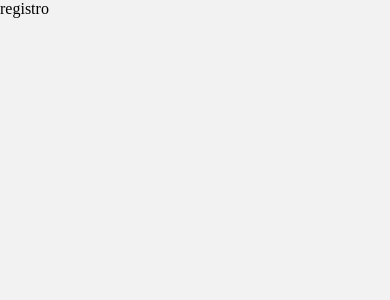
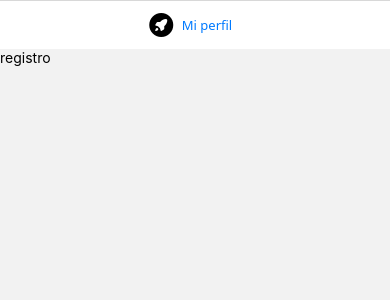
Before and after one commit to Matelavan/integrador-segunda-parte, a React Native app: screen /registro in a window 390 px wide. Shown: the top 300 px of the page. Built offline with nearby package versions, Linux system fonts and the light colour scheme; no server answers.

Commit message:
agregue tabNav, todavia no funciona el boton del perfil

```diff
--- a/src/navegacion/mainNav.js
+++ b/src/navegacion/mainNav.js
@@ -1,7 +1,9 @@
 import {Component} from 'react'
 import {NavigationContainer} from "@react-navigation/native"
 import {createNativeStackNavigator} from "@react-navigation/native-stack"
-import registro from "../screens/registro"
+import Registro from "../screens/registro"
+import TabNav from "./tabNav"
+
 
 const Stack = createNativeStackNavigator()
 export default class MainNav extends Component{
@@ -9,7 +11,8 @@ export default class MainNav extends Component{
         return(
             <NavigationContainer>
                 <Stack.Navigator>
-                    <Stack.Screen name = "registro" component = {registro} options = {{headerShown: false}}/>
+                    <Stack.Screen name = "registro" component = {Registro} options = {{headerShown: false}}/>
+                    <Stack.Screen name = "TabNav" component = {TabNav} options = {{headerShown: false}}/>
                 </Stack.Navigator>
             </NavigationContainer>
         )
--- a/src/navegacion/tabNav.js
+++ b/src/navegacion/tabNav.js
@@ -1,2 +1,19 @@
 import {Component} from 'react'
 import {createBottomTabNavigator} from "@react-navigation/bottom-tabs"
+import {Octicons} from "@expo/vector-icons"
+import {AntDesign} from "@expo/vector-icons"
+import MiPerfil from "../screens/miPerfil"
+
+
+const Tab = createBottomTabNavigator()
+
+export default class TabNav extends Component{
+    render(){
+        return(
+            <Tab.Navigator>
+                    <Tab.Screen name = "Mi perfil" component={MiPerfil} options = {{headerShown: false, tabBarIcon: () => <Octicons name= "feed-rocket" size= {24} color= "black"/>}}/>
+
+            </Tab.Navigator>
+        )
+    }
+}
--- /dev/null
+++ b/src/screens/miPerfil.js
@@ -0,0 +1,20 @@
+import {Text, View, TouchableOpacity, TextInput} from 'react-native'
+import {Component} from 'react'
+
+class MiPerfil extends Component {
+    constructor(props){
+        super(props)
+        this.state = {
+
+        }
+    }
+    componentDidMount(){
+
+    }
+    render(){
+        return(
+            <View><Text>Mi Perfil</Text></View>
+        )
+    }
+}
+export default MiPerfil
--- a/src/screens/registro.js
+++ b/src/screens/registro.js
@@ -1,24 +1,32 @@
 import {Text, View, TouchableOpacity, TextInput} from 'react-native'
 import {Component} from 'react'
 import {db, auth, storage} from "../components/firebase/config";
+import TabNav from "../navegacion/tabNav"
 
-class registro extends Component {
+class Registro extends Component {
     constructor(props){
         super(props)
         this.state = {
-
+            email: "",
+            contraseña: "",
+            nombre: ""
         }
     }
     componentDidMount(){
-
+        console.log(this.props)
+        auth.onAuthStateChanged((user) => {
+            if (user !== null) {
+                this.props.navigation.navigate
+            }
+        })
     }
     redireccionar(){
         this.props.navigate("login")
     }
     render(){
         return(
-            <View><text>registro</text></View>
+            <View><TabNav/><Text>registro</Text></View>
         )
     }
 }
-export default registro
+export default Registro
```
